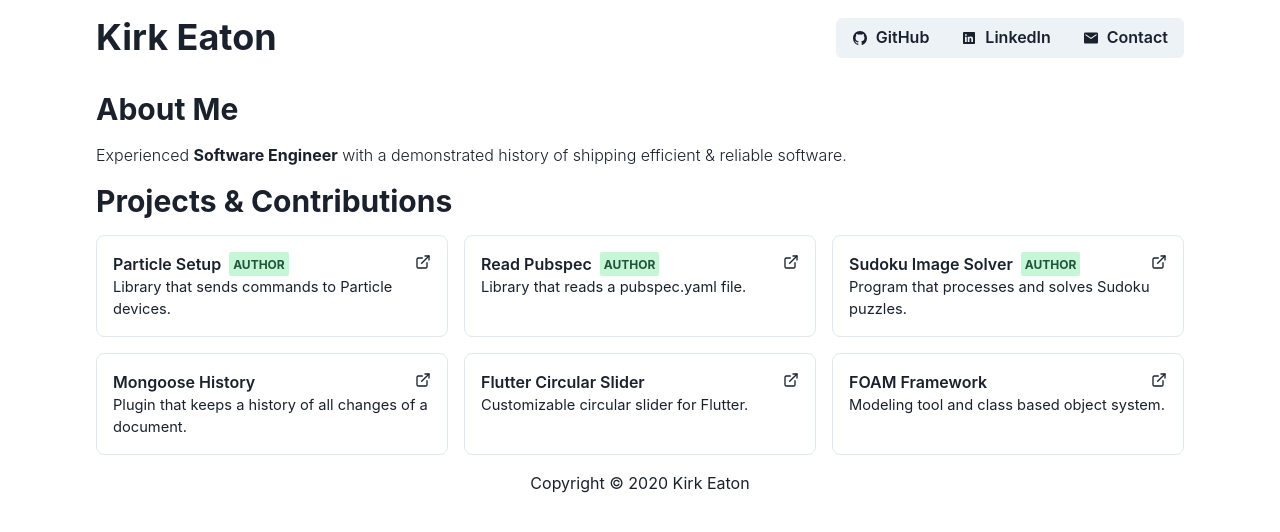
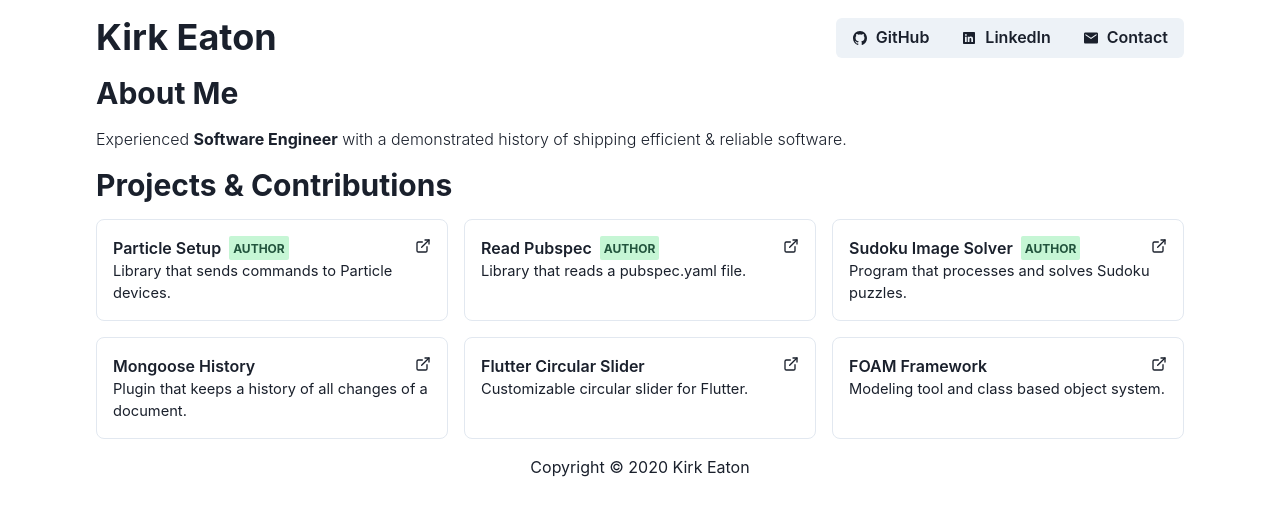
Before and after one commit to kirkeaton/kirkeaton.github.io, a Next.js app: page / in a window 1280 px wide. Shown: the top 532 px of the page. Built offline with nearby package versions, Linux system fonts and the light colour scheme.

Commit message:
fix: Adjust padding of main content

```diff
--- a/pages/index.tsx
+++ b/pages/index.tsx
@@ -130,7 +130,7 @@ const Home = () => (
       </Stack>
     </Box>
 
-    <Box minWidth="md" maxW="6xl" mx="auto" pt={4} px={8}>
+    <Box minWidth="md" maxW="6xl" mx="auto" px={8}>
       <Box className="about">
         <Heading py={4} size="lg">
           About Me
```
